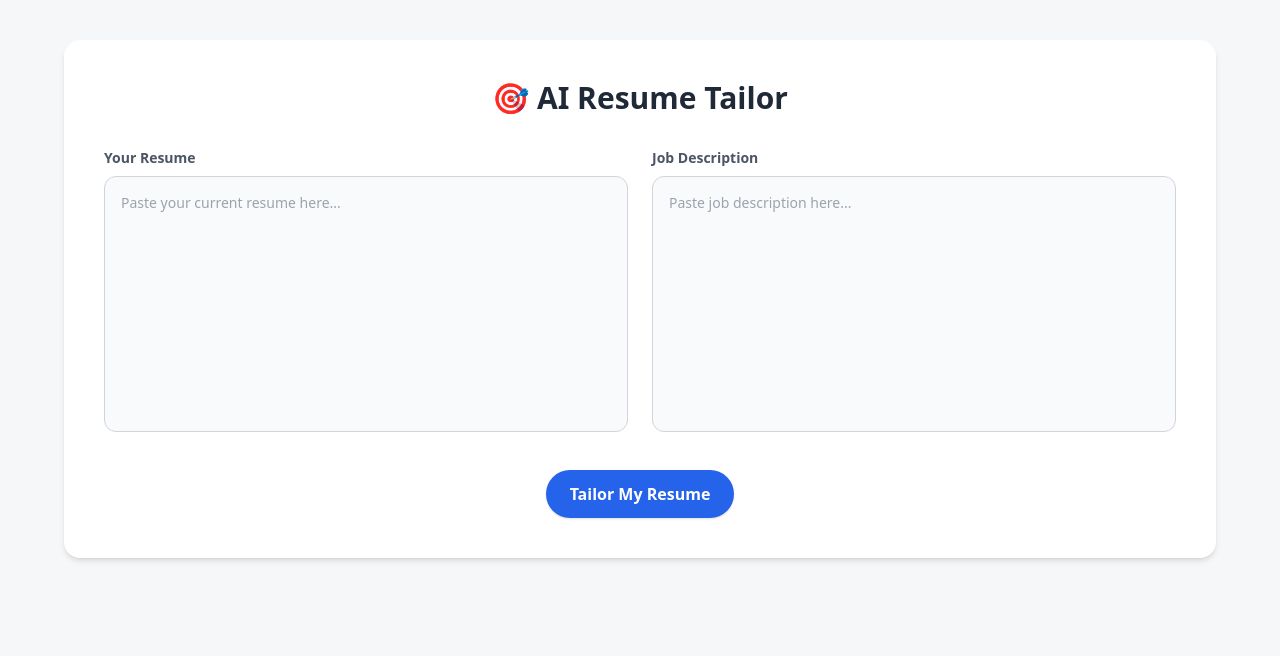
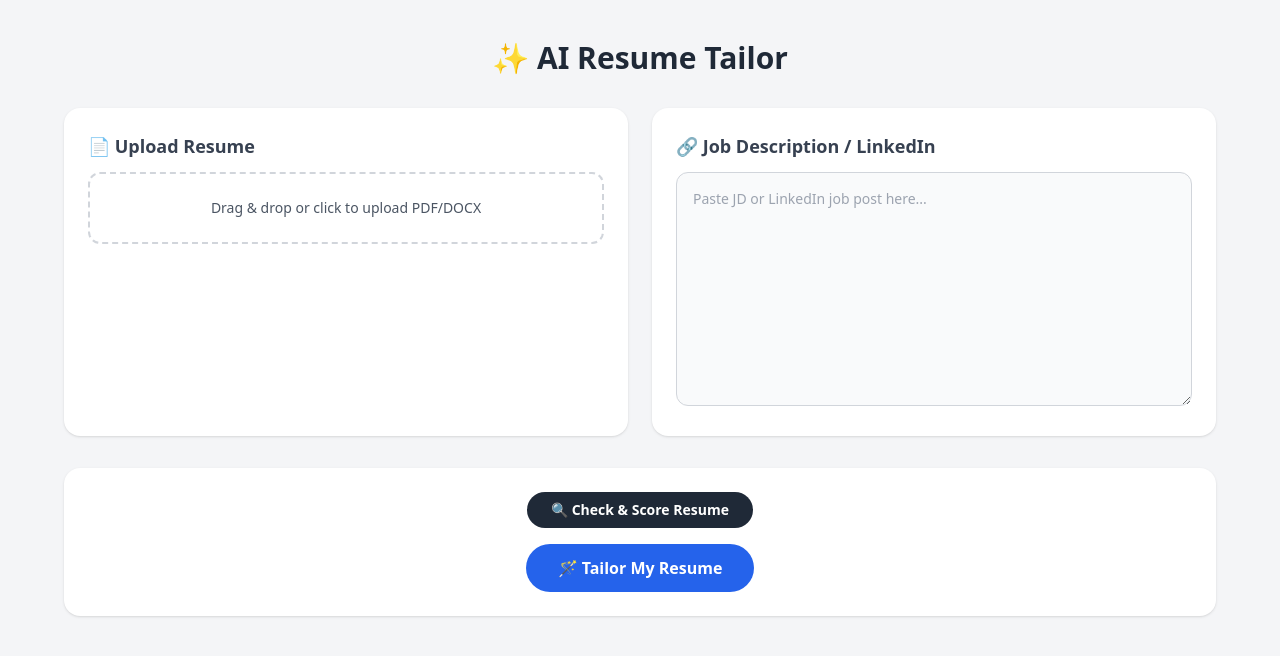
Before and after one commit to Jigarvavadia379/ai_resume_tailored, a Next.js app: page / in a window 1280 px wide. Shown: the top 656 px of the page. Built offline with nearby package versions, Linux system fonts and the light colour scheme.

Commit message:
Fix: lock Tailwind to v3.4.1 to fix PostCSS build

```diff
--- a/package.json
+++ b/package.json
@@ -14,7 +14,8 @@
     "next": "15.3.4",
     "openai": "^5.5.1",
     "react": "^19.0.0",
-    "react-dom": "^19.0.0"
+    "react-dom": "^19.0.0",
+    "react-dropzone": "^14.3.8"
   },
   "devDependencies": {
     "@eslint/eslintrc": "^3",
--- a/pages/index.tsx
+++ b/pages/index.tsx
@@ -1,98 +1,113 @@
-import { useState, useRef } from 'react';
-import html2pdf from 'html2pdf.js';
+import { useState } from 'react';
+import { useDropzone } from 'react-dropzone';
 
 export default function Home() {
-  const [original, setOriginal] = useState('');
-  const [jd, setJD] = useState('');
-  const [result, setResult] = useState('');
+  const [resumeText, setResumeText] = useState('');
+  const [jdText, setJdText] = useState('');
+  const [score, setScore] = useState<number | null>(null);
+  const [tailored, setTailored] = useState('');
   const [loading, setLoading] = useState(false);
-  const resultRef = useRef<HTMLDivElement>(null);
 
-  const handleSubmit = async () => {
+  const { getRootProps, getInputProps, acceptedFiles } = useDropzone({
+    accept: { 'application/pdf': ['.pdf'], 'application/msword': ['.doc', '.docx'] },
+    maxFiles: 1,
+    onDrop: async (acceptedFiles) => {
+      const file = acceptedFiles[0];
+      const reader = new FileReader();
+      reader.onload = () => {
+        const text = reader.result?.toString() || '';
+        setResumeText(text);
+      };
+      reader.readAsText(file); // basic placeholder; swap for real parser later
+    },
+  });
+
+  const handleScore = () => {
+    // Dummy score logic (real scoring to come later)
+    const jdWords = jdText.split(/\s+/).filter(Boolean);
+    const resumeWords = resumeText.split(/\s+/).filter(Boolean);
+    const match = jdWords.filter((word) => resumeWords.includes(word)).length;
+    const score = Math.min(100, Math.floor((match / jdWords.length) * 100));
+    setScore(score);
+  };
+
+  const handleTailor = async () => {
     setLoading(true);
     const res = await fetch('/api/tailor', {
       method: 'POST',
       headers: { 'Content-Type': 'application/json' },
-      body: JSON.stringify({ original, jd }),
+      body: JSON.stringify({ original: resumeText, jd: jdText }),
     });
     const data = await res.json();
-    setResult(data.tailored || 'Something went wrong');
+    setTailored(data.tailored || 'Something went wrong');
     setLoading(false);
   };
 
-  const handleDownload = () => {
-    if (!resultRef.current) return;
+  return (
+    <main className="bg-[#F4F5F7] min-h-screen px-4 py-10">
+      <div className="max-w-6xl mx-auto space-y-8">
+        <h1 className="text-3xl font-bold text-center text-gray-800">✨ AI Resume Tailor</h1>
 
-    const opt = {
-      margin:       0.5,
-      filename:     'tailored-resume.pdf',
-      image:        { type: 'jpeg', quality: 0.98 },
-      html2canvas:  { scale: 2 },
-      jsPDF:        { unit: 'in', format: 'letter', orientation: 'portrait' }
-    };
+        {/* Input Section */}
+        <div className="grid md:grid-cols-2 gap-6">
+          {/* Resume Upload Card */}
+          <div className="bg-white rounded-2xl shadow p-6">
+            <h2 className="text-lg font-semibold text-gray-700 mb-3">📄 Upload Resume</h2>
+            <div {...getRootProps()} className="border-2 border-dashed border-gray-300 rounded-xl p-6 cursor-pointer text-center text-sm text-gray-600">
+              <input {...getInputProps()} />
+              {acceptedFiles.length > 0 ? (
+                <p>{acceptedFiles[0].name} uploaded</p>
+              ) : (
+                <p>Drag & drop or click to upload PDF/DOCX</p>
+              )}
+            </div>
+          </div>
 
-    html2pdf().set(opt).from(resultRef.current).save();
-  };
-
-  return (
-    <main className="min-h-screen bg-[#F6F7F9] px-4 py-10 sm:px-6 md:px-12 lg:px-16">
-      <div className="max-w-6xl mx-auto">
-        <div className="bg-white shadow-md rounded-2xl p-6 md:p-10">
-          <h1 className="text-2xl sm:text-3xl font-bold text-center text-gray-800 mb-8">🎯 AI Resume Tailor</h1>
-
-          <div className="grid grid-cols-1 md:grid-cols-2 gap-6">
-            <div>
-              <label className="block text-sm font-semibold text-gray-600 mb-2">Your Resume</label>
+          {/* Job Description / LinkedIn Input */}
+          <div className="bg-white rounded-2xl shadow p-6">
+            <h2 className="text-lg font-semibold text-gray-700 mb-3">🔗 Job Description / LinkedIn</h2>
             <textarea
-                className="w-full h-64 rounded-xl border border-gray-300 p-4 bg-gray-50 text-sm focus:outline-none focus:ring-2 focus:ring-blue-500 resize-none"
-                placeholder="Paste your current resume here..."
-                value={original}
-                onChange={(e) => setOriginal(e.target.value)}
-              />
-            </div>
-            <div>
-              <label className="block text-sm font-semibold text-gray-600 mb-2">Job Description</label>
-              <textarea
-                className="w-full h-64 rounded-xl border border-gray-300 p-4 bg-gray-50 text-sm focus:outline-none focus:ring-2 focus:ring-blue-500 resize-none"
-                placeholder="Paste job description here..."
-                value={jd}
-                onChange={(e) => setJD(e.target.value)}
+              placeholder="Paste JD or LinkedIn job post here..."
+              rows={10}
+              className="w-full p-4 border border-gray-300 rounded-xl bg-gray-50 focus:outline-none focus:ring-2 focus:ring-blue-500 text-sm"
+              value={jdText}
+              onChange={(e) => setJdText(e.target.value)}
             />
           </div>
         </div>
 
-          <div className="mt-8 flex flex-col sm:flex-row justify-center gap-4">
+        {/* Score & Tailor */}
+        <div className="bg-white rounded-2xl shadow p-6 text-center">
+          <div className="mb-4">
             <button
-              onClick={handleSubmit}
+              onClick={handleScore}
+              className="bg-gray-800 text-white px-6 py-2 rounded-full text-sm font-semibold hover:bg-gray-900 transition"
+            >
+              🔍 Check & Score Resume
+            </button>
+          </div>
+          {score !== null && (
+            <div className="text-lg font-medium text-blue-600 mb-4">Score: {score}% match</div>
+          )}
+          <button
+            onClick={handleTailor}
             disabled={loading}
-              className="px-6 py-3 rounded-full bg-blue-600 text-white font-semibold hover:bg-blue-700 transition shadow disabled:opacity-50"
+            className="bg-blue-600 text-white px-8 py-3 rounded-full font-semibold hover:bg-blue-700 transition disabled:opacity-50"
           >
-              {loading ? 'Tailoring...' : 'Tailor My Resume'}
+            {loading ? 'Tailoring...' : '🪄 Tailor My Resume'}
           </button>
-
-            {result && (
-              <button
-                onClick={handleDownload}
-                className="px-6 py-3 rounded-full bg-gray-800 text-white font-semibold hover:bg-gray-900 transition shadow"
-              >
-                📄 Download PDF
-              </button>
-            )}
         </div>
 
-          {result && (
-            <div className="mt-10">
-              <h2 className="text-lg sm:text-xl font-semibold text-gray-700 mb-4">Your Tailored Resume</h2>
-              <div
-                ref={resultRef}
-                className="bg-gray-50 rounded-xl p-6 text-sm whitespace-pre-wrap text-gray-800 font-mono max-h-[500px] overflow-auto shadow-inner"
-              >
-                {result}
+        {/* Output */}
+        {tailored && (
+          <div className="bg-white rounded-2xl shadow p-6">
+            <h2 className="text-lg font-semibold text-gray-700 mb-4">🎯 Tailored Resume</h2>
+            <div className="bg-gray-100 p-4 rounded-xl text-sm whitespace-pre-wrap max-h-[400px] overflow-auto font-mono text-gray-800">
+              {tailored}
             </div>
           </div>
         )}
       </div>
-      </div>
     </main>
   );
 }
```
Also changed, not shown: 1 other file (tests, documents, lock files or other folders). Lines whose indentation alone changed are shown as unchanged.
